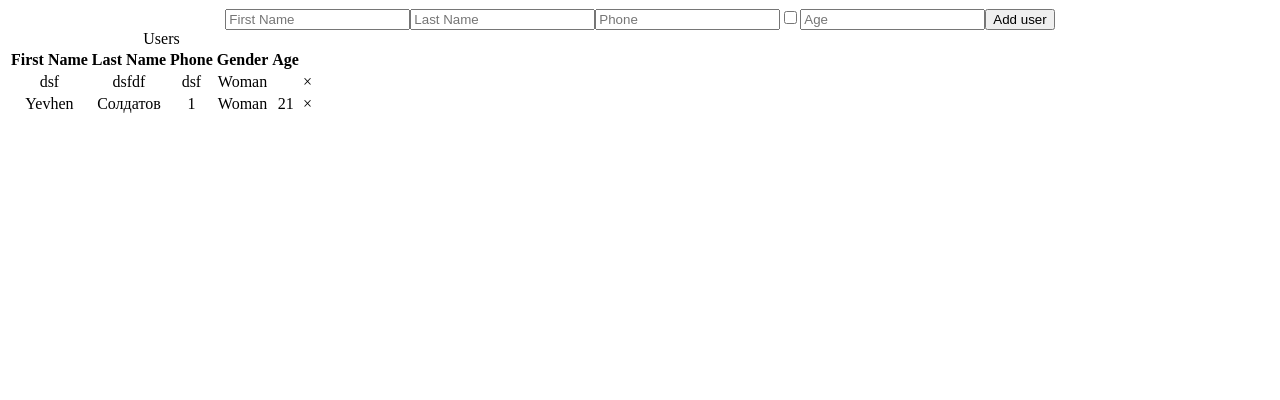
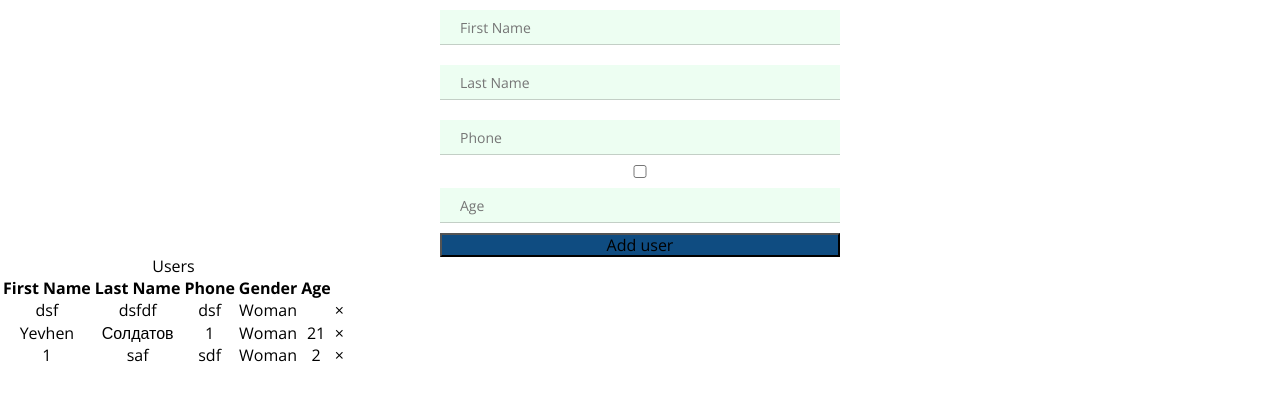
Before and after one commit to YevhenSoldatov1998/SoftIndexTest, a React (Create React App) app: page / in a window 1280 px wide. Shown: the top 400 px of the page. Built offline with nearby package versions, Linux system fonts and the light colour scheme; data requests are answered from the project's data file.

Commit message:
Form styled

```diff
--- a/package.json
+++ b/package.json
@@ -15,6 +15,7 @@
     "@types/redux-form": "^8.2.2",
     "axios": "^0.19.2",
     "lodash": "^4.17.15",
+    "normalize.css": "^8.0.1",
     "react": "^16.12.0",
     "react-dom": "^16.12.0",
     "react-redux": "^7.2.0",
@@ -45,5 +46,9 @@
       "last 1 firefox version",
       "last 1 safari version"
     ]
+  },
+  "devDependencies": {
+    "node-sass": "^4.13.1",
+    "styled-components": "^5.0.1"
   }
 }
--- a/public/index.html
+++ b/public/index.html
@@ -10,6 +10,7 @@
       content="Web site created using create-react-app"
     />
     <link rel="apple-touch-icon" href="%PUBLIC_URL%/logo192.png" />
+
     <!--
       manifest.json provides metadata used when your web app is installed on a
       user's mobile device or desktop. See https://developers.google.com/web/fundamentals/web-app-manifest/
--- a/src/API/usersAPI.ts
+++ b/src/API/usersAPI.ts
@@ -1,8 +1,9 @@
 import {instance} from "./instance";
 import {UserType} from "../types/types";
 
+
 export const getUsers = () => {
-    return instance.get('users').then(res => res.data)
+    return instance.get<Array<UserType>>('users').then(res => res.data)
 }
 export const setUser = (user: UserType) => {
     return instance.post('users', user).then(res=> res.data)
--- a/src/App.css
+++ b/src/App.css
@@ -1,3 +1,9 @@
+@import url('https://fonts.googleapis.com/css?family=Open+Sans:300,400,700&display=swap');
+
+*{
+  font-family: 'Open Sans', sans-serif;
+}
+
 .App {
   text-align: center;
 }
--- a/src/App.tsx
+++ b/src/App.tsx
@@ -1,12 +1,12 @@
 import React, {useEffect, FC} from 'react';
 import './App.css';
+import 'normalize.css';
 import {AppState} from "./redux/store";
 import Table from './component/Table/Table';
 import {connect} from "react-redux";
 import {UserType} from "./types/types";
 import {deleteUserThunk, descOrAsc, getUsersThunk, setUserThunk, sortBy} from "./redux/tableReducer";
 import FormRedux from "./component/Form/Form";
-import Preloader from "./component/Preloader/Preloader";
 
 type PropsType = {
     users: Array<UserType>
--- /dev/null
+++ b/src/component/Form/Form.sass
@@ -0,0 +1,36 @@
+form
+  display: flex
+  flex-direction: column
+  width: 400px
+  margin: 0 auto
+
+.formControl
+  display: flex
+  flex-direction: column
+  margin: 10px 0
+  position: relative
+
+  input
+    box-sizing: border-box
+    height: 35px
+    border: 0
+    font-size: 14px
+    outline: 0
+    padding: 10px 20px
+    z-index: 1
+    position: relative
+    border-bottom: 1px solid rgba(#626262,.3)
+    width: 100%
+    background-color: rgba(#a3f7bf, .2)
+  .error
+    background-color: rgba(#f35588, .1)
+    border-bottom: 1px solid rgba(#f35588,.4)
+.textError
+  position: relative
+  bottom: 0
+  z-index: 11
+  color: #f35588
+  font-size: 13px
+  left: 0
+  margin-top: 10px
+  width: 100%
--- a/src/component/Form/Form.tsx
+++ b/src/component/Form/Form.tsx
@@ -1,29 +1,62 @@
 import React from 'react'
-import  {reduxForm, InjectedFormProps, Field} from "redux-form";
+import {reduxForm, InjectedFormProps, Field} from "redux-form";
+import {required} from '../../util/validation';
+import './Form.sass'
+import { Button } from '../StyledComponent/Button';
 
-interface Props { };
+interface PropsRenderField {
+    input: any,
+    type: any
+    meta: any,
+    placeholder: string
+};
 
-const Form :  React.FC<Props & InjectedFormProps<{}, Props> >= (props: any) => {
-    const { handleSubmit } = props;
+const renderField: React.FC<PropsRenderField> = (
+    {
+        meta: {touched, error, warning},
+        input,
+        ...props
 
+    }) => {
+    debugger
+    const hasError = error && touched
+    return (
+        <div>
+            <div className="formControl">
+                <input className={hasError ? 'error' : ''}  {...input} {...props}/>
+                    {touched &&
+                    ((error && <span className="textError">{error}</span>))}
+            </div>
+        </div>
+    )
+}
+
+interface Props {
+}
+
+const Form: React.FC<Props & InjectedFormProps<{}, Props>> = (props: any) => {
+    const {handleSubmit} = props;
     return <div>
         <form onSubmit={handleSubmit}>
             <Field
                 name="firstName"
                 type="input"
-                component={"input"}
+                component={renderField}
                 placeholder="First Name"
+                validate={[required]}
             />
             <Field
                 name="lastName"
                 type="input"
-                component={"input"}
                 placeholder="Last Name"
+                component={renderField}
+                validate={[required]}
             />
             <Field
                 name="phone"
                 type="string"
-                component={"input"}
+                component={renderField}
+                validate={[required]}
                 placeholder="Phone"
             />
 
@@ -36,10 +69,11 @@ const Form :  React.FC<Props & InjectedFormProps<{}, Props> >= (props: any) => {
             <Field
                 name="age"
                 type="number"
-                component={"input"}
+                component={renderField}
+                validate={[required]}
                 placeholder="Age"
             />
-            <button>Add user</button>
+            <Button>Add user</Button>
 
 
         </form>
--- /dev/null
+++ b/src/component/StyledComponent/Button.tsx
@@ -0,0 +1,6 @@
+import React from 'react'
+import styled from 'styled-components'
+
+export const Button = styled.button`
+  background: #0f4c81
+`
--- a/src/redux/tableReducer.ts
+++ b/src/redux/tableReducer.ts
@@ -46,7 +46,13 @@ export const getUsersThunk = () => async (dispatch: Dispatch<any>, getState: (st
         dispatch(getUserSuccess(data));
         dispatch(toggleIsFetching(false));
     } catch (e) {
-        alert('Cannot connect to server.\nTry running json-server\n')
+        alert('Cannot connect to server.\nTry running json-server.\nTake the following steps:\n' +
+            '1) Install JSON Server' +
+            '\n' +
+            'npm install -g json-server\n' +
+            '2) Start JSON Server in your terminal ' +
+            '\n' +
+            'json-server --watch src/server/db.json')
     }
 };
 export const setUserThunk = (user: UserType) => async (dispatch: Dispatch<AllActionTypes & any>, getState: (state: AppState) => void) =>{
--- a/src/server/db.json
+++ b/src/server/db.json
@@ -13,6 +13,13 @@
       "gender": false,
       "age": "21",
       "id": 10
+    },
+    {
+      "lastName": "saf",
+      "phone": "sdf",
+      "age": "2",
+      "firstName": "1",
+      "id": 11
     }
   ]
 }
--- /dev/null
+++ b/src/util/validation.ts
@@ -0,0 +1,44 @@
+export const required = (value: any) => (value || typeof value === 'number' ? undefined : 'Required')
+
+export const maxLength = (max: any) => (value: any) =>
+  value && value.length > max ? `Must be ${max} characters or less` : undefined
+
+export const maxLength15 = maxLength(15)
+
+export const minLength = (min: any) => (value: any) =>
+  value && value.length < min ? `Must be ${min} characters or more` : undefined
+
+export const minLength2 = minLength(2)
+
+export const number = (value: any) =>
+  value && isNaN(Number(value)) ? 'Must be a number' : undefined
+
+export const minValue = (min: any) => (value: any) =>
+  value && value < min ? `Must be at least ${min}` : undefined
+
+export const minValue13 = minValue(13)
+
+export const email = (value: any) =>
+  value && !/^[A-Z0-9._%+-]+@[A-Z0-9.-]+\.[A-Z]{2,4}$/i.test(value)
+    ? 'Invalid email address'
+    : undefined
+
+export const tooYoung = (value: any) =>
+  value && value < 13
+    ? 'You do not meet the minimum age requirement!'
+    : undefined
+
+export const aol = (value: any) =>
+  value && /.+@aol\.com/.test(value)
+    ? 'Really? You still use AOL for your email?'
+    : undefined
+
+export const alphaNumeric = (value: any) =>
+  value && /[^a-zA-Z0-9 ]/i.test(value)
+    ? 'Only alphanumeric characters'
+    : undefined
+
+export const phoneNumber = (value: any) =>
+  value && !/^(0|[1-9][0-9]{9})$/i.test(value)
+    ? 'Invalid phone number, must be 10 digits'
+    : undefined
```
Also changed, not shown: 1 other file (tests, documents, lock files or other folders).
